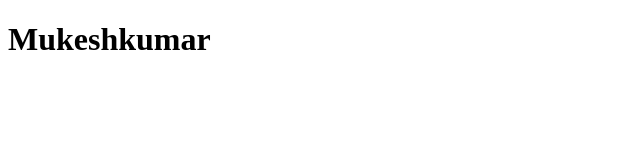
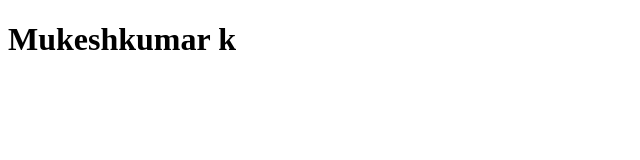
Before and after one commit to mukeshkumarkavery3-cloud/sample, a plain HTML site: page index.html in a window 1280 px wide. Shown: the full height of the page, 0-640 px from the left. Drawn offline with Linux system fonts and the light colour scheme.

Commit message:
fix:changed my full name

```diff
--- a/index.html
+++ b/index.html
@@ -6,6 +6,6 @@
     <title>Document</title>
 </head>
 <body>
-    <h1>Mukeshkumar</h1>
+    <h1>Mukeshkumar k</h1>
 </body>
 </html>
```
